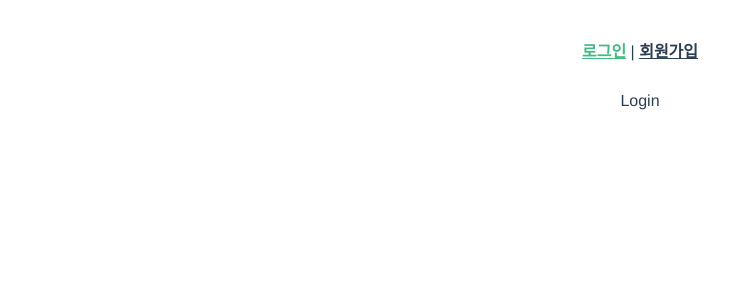
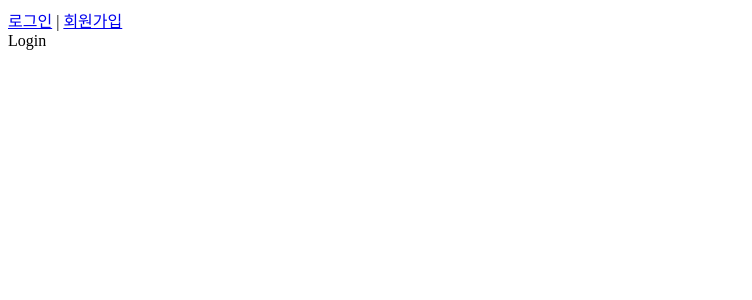
Before and after one commit to Jetty2020/vue-til, a Vue app: page /login in a window 1280 px wide. Shown: the top 300 px of the page, without its empty margins (0-752 px from the left). Built offline with nearby package versions, Linux system fonts and the light colour scheme.

Commit message:
:sparkles: AppHeader 요소 생성

```diff
--- a/src/App.vue
+++ b/src/App.vue
@@ -1,30 +1,18 @@
 <template>
-  <nav>
-    <router-link to="/login">로그인</router-link> |
-    <router-link to="/signup">회원가입</router-link>
-  </nav>
-  <router-view></router-view>
+  <div>
+    <app-header></app-header>
+    <router-view></router-view>
+  </div>
 </template>
 
-<style>
-#app {
-  font-family: Avenir, Helvetica, Arial, sans-serif;
-  -webkit-font-smoothing: antialiased;
-  -moz-osx-font-smoothing: grayscale;
-  text-align: center;
-  color: #2c3e50;
-}
+<script>
+import AppHeader from '@/components/common/AppHeader.vue';
 
-nav {
-  padding: 30px;
-}
+export default {
+  components: {
+    AppHeader,
+  },
+};
+</script>
 
-nav a {
-  font-weight: bold;
-  color: #2c3e50;
-}
-
-nav a.router-link-exact-active {
-  color: #42b983;
-}
-</style>
+<style></style>
--- /dev/null
+++ b/src/components/common/AppHeader.vue
@@ -0,0 +1,12 @@
+<template>
+  <header>
+    <router-link to="/login">로그인</router-link> |
+    <router-link to="/signup">회원가입</router-link>
+  </header>
+</template>
+
+<script>
+export default {};
+</script>
+
+<style></style>
```
